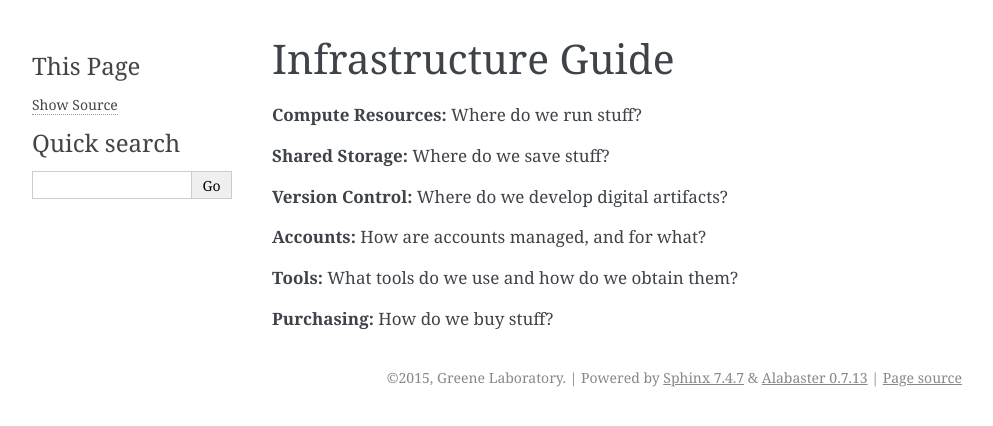
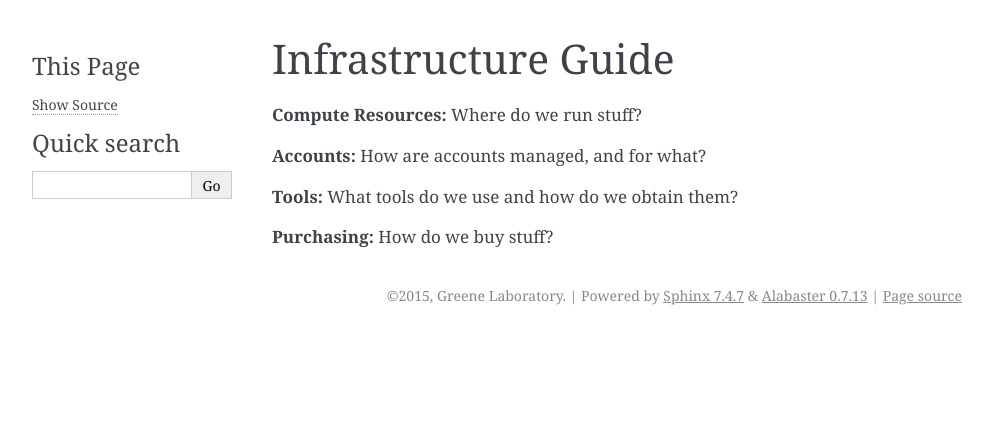
Before and after one commit to greenelab/onboarding, a Sphinx documentation site: the page built from source/infrastructure.rst, in a window 1280 px wide. Shown: the top 426 px of the page, without its empty margins (148-1141 px from the left). Built offline with Sphinx 7.4.7, drawn with Linux system fonts in a browser that asks for light colours.

Commit message:
vcs and storage are discussed in code/software

```diff
--- a/source/infrastructure.rst
+++ b/source/infrastructure.rst
@@ -2,10 +2,6 @@ Infrastructure Guide
 ====================
 
 **Compute Resources:** Where do we run stuff?
-
-**Shared Storage:** Where do we save stuff?
-
-**Version Control:** Where do we develop digital artifacts?
 
 **Accounts:** How are accounts managed, and for what?
 
```
